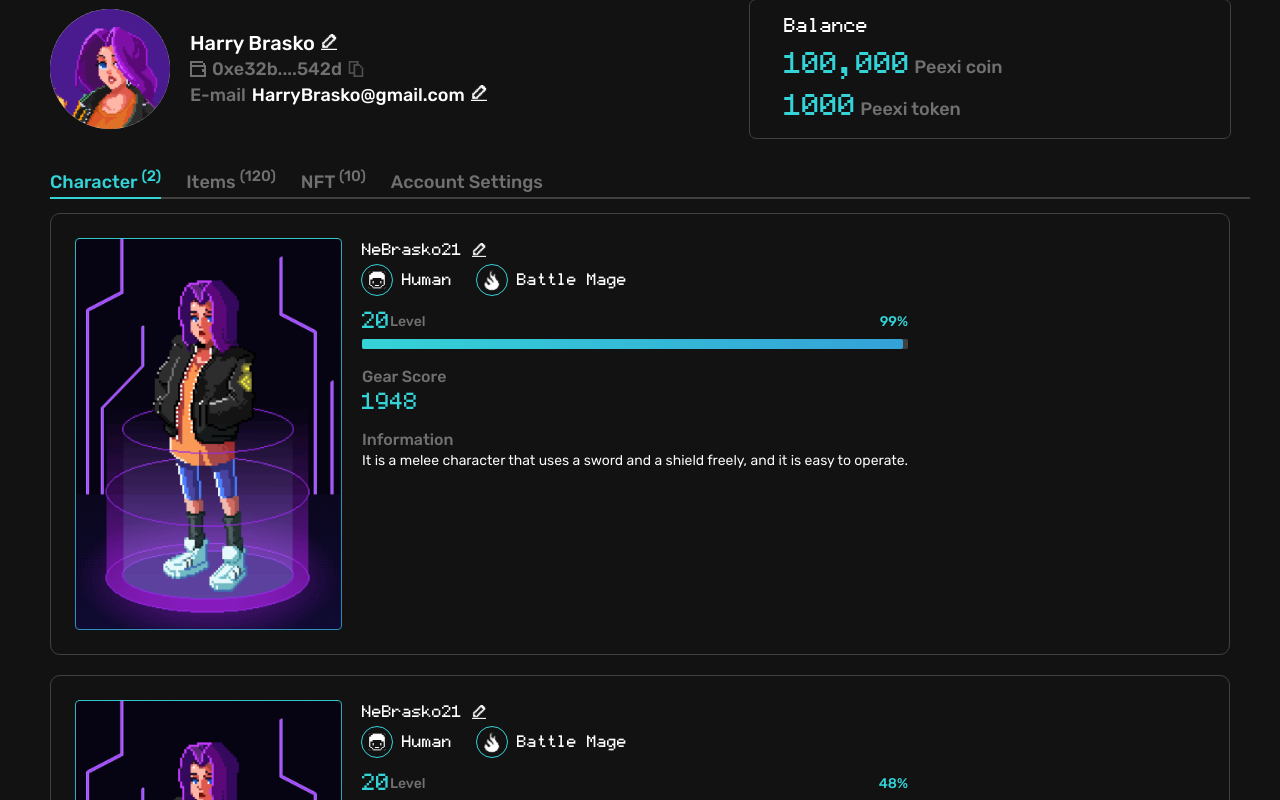
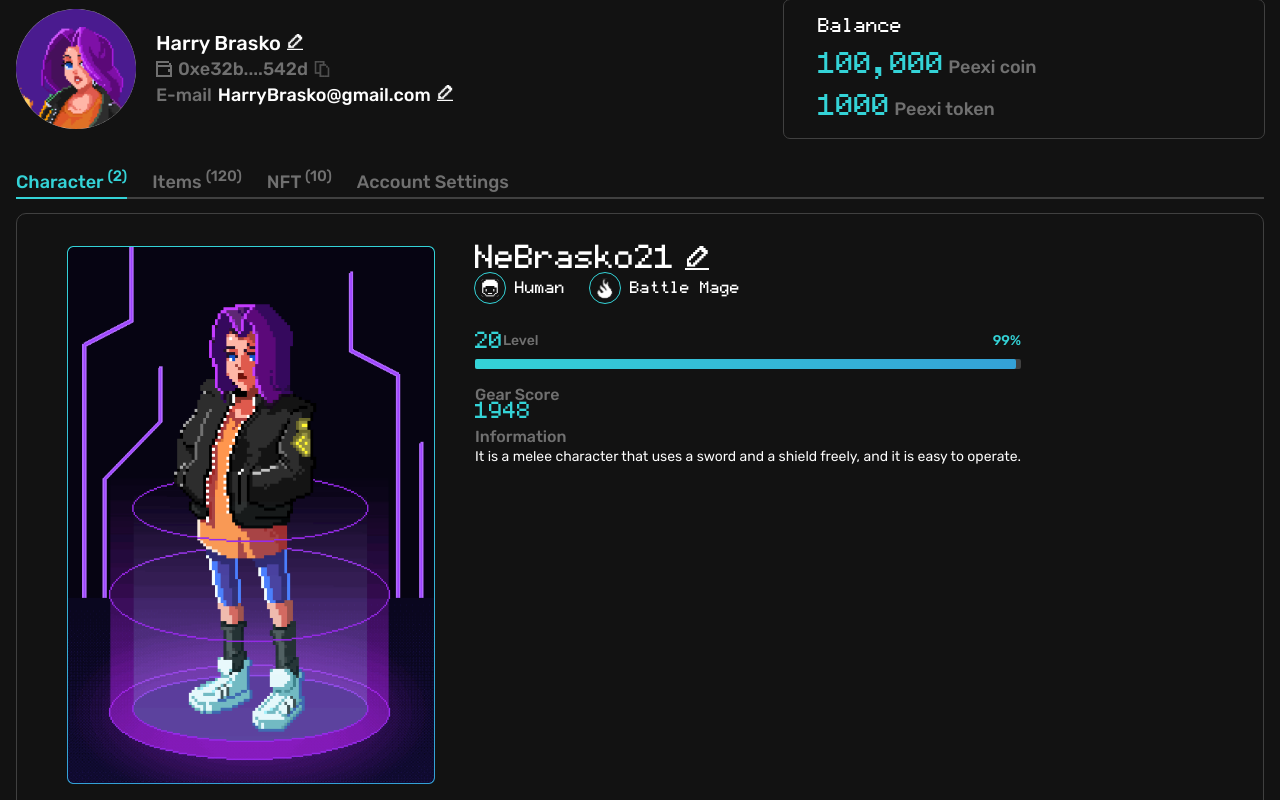
Before and after one commit to nForme/PeexiPunkPersonAccount, a React (Vite) app: page / in a window 1280 px wide. Shown: the top 800 px of the page. Built offline with nearby package versions, Linux system fonts and the light colour scheme.

Commit message:
adaptive work

```diff
--- a/src/App.scss
+++ b/src/App.scss
@@ -10,21 +10,44 @@
   overflow-x: hidden;
 }
 
-@media (min-width: 360px) {
+@media (min-width: 100px) {
   .main {
+    // padding: 10px;
     .top-section {
       padding: 0 10px;
     }
-
     .navbar-container {
       margin-top: 30px;
     }
+
+    .tab-content {
+      padding: 0 10px;
+    }
+  }
+}
+
+@media (min-width: 568px) {
+  .main {
+    padding: 0 16px;
+
+    .top-section {
+      padding: 0;
+    }
+
+    .tab-content {
+      padding: 0;
+    }
+  }
+}
+@media (min-width: 768px) {
+  .main {
+    padding: 0 32px;
   }
 }
 
 @media (min-width: 1000px) {
   .main {
-    padding: 0 40px;
+    padding: 0 16px;
   }
   .top-section {
     display: flex;
--- a/src/components/scss/CharacterContent.scss
+++ b/src/components/scss/CharacterContent.scss
@@ -20,6 +20,7 @@
     .character-info {
       .character-username {
         display: flex;
+        align-items: center;
         gap: 10px;
 
         margin-top: 20px;
@@ -27,7 +28,11 @@
         .username {
           font-size: 36px;
           font-family: variables.$text-pixel;
-          line-height: 120%;
+        }
+
+        svg {
+          width: 18px;
+          height: 18px;
         }
       }
 
@@ -52,7 +57,7 @@
 
           .race {
             font-size: 24px;
-            line-height: 120%;
+
             font-family: variables.$text-pixel;
           }
         }
@@ -78,7 +83,7 @@
           }
           .class {
             font-size: 24px;
-            line-height: 120%;
+
             font-family: variables.$text-pixel;
           }
         }
@@ -97,14 +102,14 @@
             align-items: center;
             .level-number {
               font-size: 32px;
-              line-height: 120%;
+
               font-family: variables.$text-pixel;
               color: variables.$text-aqua-blue-color;
             }
 
             .level-text {
               font-size: 16px;
-              line-height: 120%;
+
               font-family: variables.$text-medium;
               color: variables.$text-gray-color;
             }
@@ -113,7 +118,7 @@
           .experience {
             font-size: 16px;
             font-family: variables.$text-medium;
-            line-height: 120%;
+
             color: variables.$text-aqua-blue-color;
           }
         }
@@ -137,14 +142,14 @@
         .title {
           font-size: 16px;
           font-family: variables.$text-medium;
-          line-height: 120%;
+
           color: variables.$text-gray-color;
         }
 
         .score {
           font-size: 32px;
           font-family: variables.$text-pixel;
-          line-height: 120%;
+
           color: variables.$text-aqua-blue-color;
         }
       }
@@ -155,14 +160,47 @@
         .description-title {
           font-size: 16px;
           font-family: variables.$text-medium;
-          line-height: 120%;
+
           color: variables.$text-gray-color;
         }
 
         .description {
           margin-top: 4px;
           font-size: 16px;
-          line-height: 110%;
+        }
+      }
+    }
+  }
+}
+
+@media (min-width: 100px) {
+  .characters-container {
+    .character-card {
+      .character-info {
+        .character-username {
+          .username {
+          }
+        }
+
+        .character-attributes {
+          margin-top: 20px;
+        }
+
+        .character-stats {
+          margin-top: 20px;
+          .level-content-container {
+            .level-container {
+              .level-number {
+              }
+
+              .level-text {
+              }
+            }
+          }
+        }
+
+        .progress-bar {
+          margin-top: 10px;
         }
       }
     }
@@ -185,7 +223,7 @@
           margin-top: 0;
 
           .username {
-            font-size: 20px;
+            font-size: 30px;
           }
         }
 
@@ -254,3 +292,46 @@
     }
   }
 }
+
+@media (min-width: 768px) {
+  .characters-container {
+    .character-card {
+      padding: 32px 50px;
+      height: clamp(442px, -113.429px + 72.321vw, 604px);
+      .character-image {
+        margin-right: 35px;
+        flex: 0 0 clamp(267px, -79.286px + 45.089vw, 368px);
+      }
+
+      .character-info {
+        .character-username {
+          .username {
+            font-size: 36px;
+          }
+        }
+      }
+    }
+  }
+}
+
+@media (min-width: 1000px) {
+  .characters-container {
+    .character-card {
+      .character-image {
+        margin-right: 40px;
+      }
+
+      .character-info {
+        .character-username {
+          .username {
+            font-size: 40px;
+          }
+          svg {
+            width: 24px;
+            height: 24px;
+          }
+        }
+      }
+    }
+  }
+}
--- a/src/components/scss/Tabs.scss
+++ b/src/components/scss/Tabs.scss
@@ -65,6 +65,25 @@
   }
 }
 
-.tab-content {
-  padding: 0 10px;
+@media (min-width: 568px) {
+  .navbar {
+    &::after {
+      content: "";
+      position: absolute;
+      bottom: 0;
+      left: 0;
+      right: 0;
+      width: auto;
+      height: 2px;
+      background-color: #404040;
+      z-index: 1;
+    }
+    .navbar-list {
+      .navbar-item {
+        &:first-of-type {
+          margin-left: 0;
+        }
+      }
+    }
+  }
 }
```
